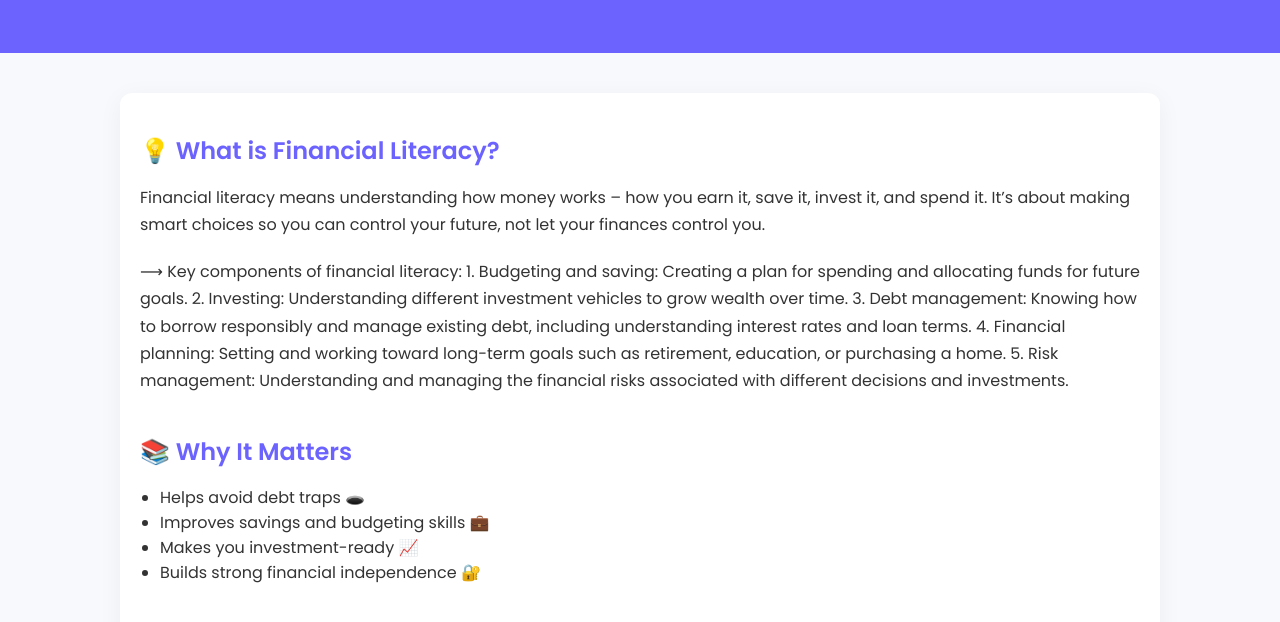
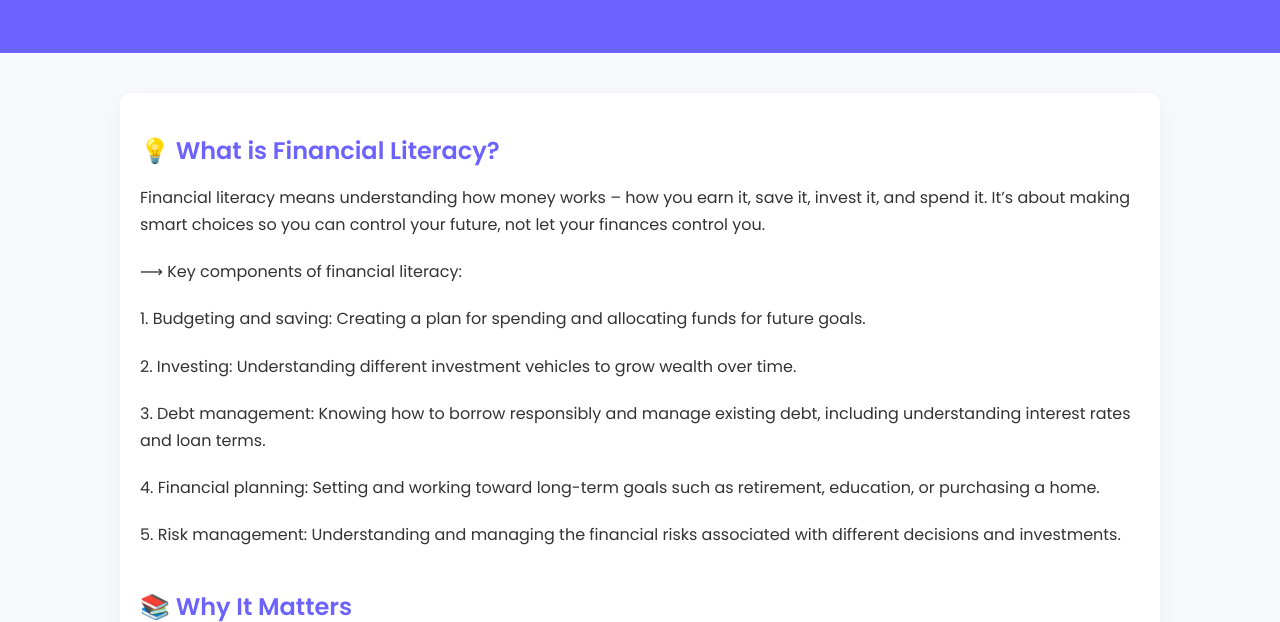
Before and after one commit to Gagan1468/Udaan, a plain HTML site: page financial-literacy.html in a window 1280 px wide. Shown: the part 145-767 px from the top of the page. Drawn offline with Linux system fonts and the light colour scheme.

Commit message:
Update financial-literacy.html

```diff
--- a/financial-literacy.html
+++ b/financial-literacy.html
@@ -73,11 +73,11 @@
       <p>Financial literacy means understanding how money works – how you earn it, save it, invest it, and spend it. It’s about making smart choices so you can control your future, not let your finances control you.
 
   <p>⟶ Key components of financial literacy:
-       1. Budgeting and saving: Creating a plan for spending and allocating funds for future goals.
-       2. Investing: Understanding different investment vehicles to grow wealth over time.
-       3. Debt management: Knowing how to borrow responsibly and manage existing debt, including understanding interest rates and loan terms.
-       4. Financial planning: Setting and working toward long-term goals such as retirement, education, or purchasing a home.
-       5. Risk management: Understanding and managing the financial risks associated with different decisions and investments.
+     <p>  1. Budgeting and saving: Creating a plan for spending and allocating funds for future goals.</p>
+     <p>  2. Investing: Understanding different investment vehicles to grow wealth over time.</p>
+      <p> 3. Debt management: Knowing how to borrow responsibly and manage existing debt, including understanding interest rates and loan terms. </p>
+     <p>  4. Financial planning: Setting and working toward long-term goals such as retirement, education, or purchasing a home.</p>
+    <p>   5. Risk management: Understanding and managing the financial risks associated with different decisions and investments.</p>
   <p>
       </p>
   </div>
```
